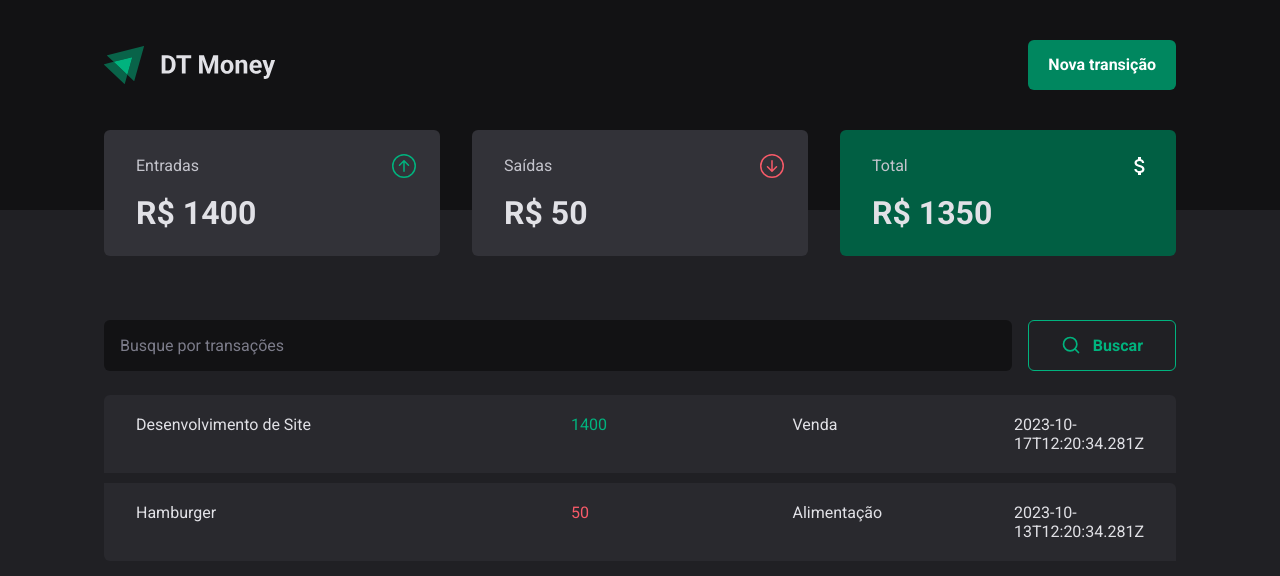
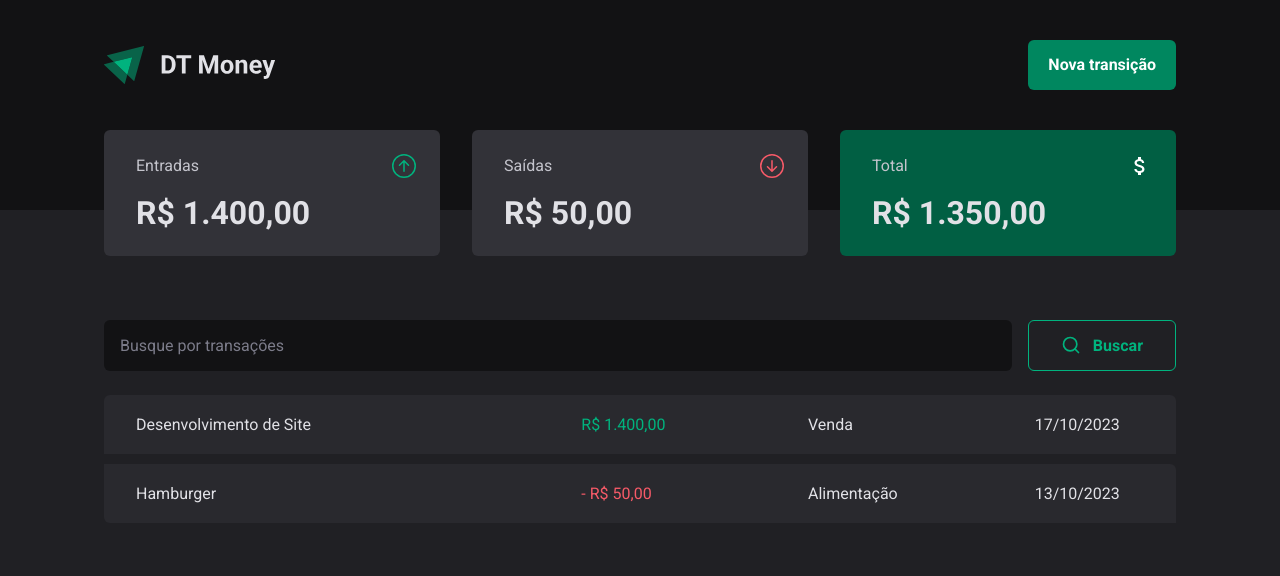
Before and after one commit to rebecaCaroba/FinanControl, a React (Vite) app: page / in a window 1280 px wide. Shown: the top 576 px of the page. Built offline with nearby package versions, Linux system fonts and the light colour scheme; data requests are answered from the project's data file.

Commit message:
Formatando valores

```diff
--- a/src/components/Summary/index.tsx
+++ b/src/components/Summary/index.tsx
@@ -3,6 +3,7 @@
 import { MdAttachMoney } from 'react-icons/md'
 import { TransactionsContext } from "../../contexts/TransactionsContext";
 import { useContext } from 'react'
+import { priceFormatter } from "../../utils/formatter";
 
 export function Summary(){
     const { transactions } = useContext(TransactionsContext)
@@ -29,21 +30,21 @@
                     <span>Entradas</span>
                     <BsArrowUpCircle color='#00B37E' size={24} />
                 </header>
-                <strong>R$ {summary.income}</strong>
+                <strong>{priceFormatter.format(summary.income)}</strong>
             </SummaryCard>
             <SummaryCard>
                 <header>
                     <span>Saídas</span>
                     <BsArrowDownCircle color='#F75A68' size={24} />
                 </header>
-                <strong>R$ {summary.outcome}</strong>
+                <strong>{priceFormatter.format(summary.outcome)}</strong>
             </SummaryCard>
             <SummaryCard variany="green">
                 <header>
                     <span>Total</span>
                     <MdAttachMoney color='#fff' size={24}  />
                 </header>
-                <strong>R$ {summary.total}</strong>
+                <strong>{priceFormatter.format(summary.total)}</strong>
             </SummaryCard>
         </SummaryContainer>
     )
--- a/src/pages/Transactions/index.tsx
+++ b/src/pages/Transactions/index.tsx
@@ -4,6 +4,7 @@
 import { Summary } from "../../components/Summary";
 import { PriceHighLight, TransactionsContainer, TransactionsTable } from "./style";
 import { TransactionsContext } from "../../contexts/TransactionsContext";
+import { formatterData, priceFormatter } from "../../utils/formatter";
 
 export function Transactions() {
     const { transactions } = useContext(TransactionsContext)
@@ -22,11 +23,12 @@
                             <span>{transaction.description}</span>
                             <span>
                                 <PriceHighLight varient={transaction.type}>
-                                    {transaction.price}
+                                    {transaction.type === 'outcome' && '- '}
+                                    {priceFormatter.format(transaction.price)}
                                 </PriceHighLight>
                             </span>
                             <span>{transaction.category}</span>
-                            <span>{(transaction.createdAd)}</span>
+                            <span>{formatterData.format(new Date(transaction.createdAd))}</span>
                         </div>
                         )
                     })}
--- /dev/null
+++ b/src/utils/formatter.tsx
@@ -0,0 +1,5 @@
+export const formatterData = new Intl.DateTimeFormat('pt-BR')
+export const priceFormatter = new Intl.NumberFormat('pt-BR', {
+    style: 'currency',
+    currency: 'BRL',
+})
```
Also changed, not shown: src/contexts/TransactionsContext.tsx (line endings or trailing spaces).
